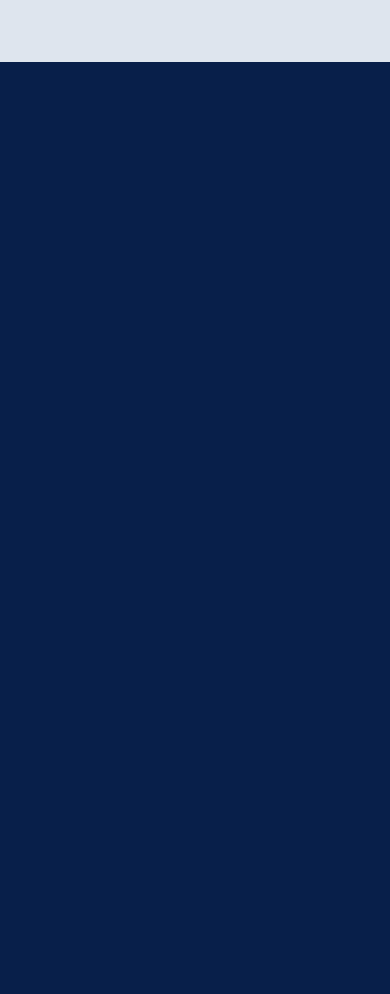
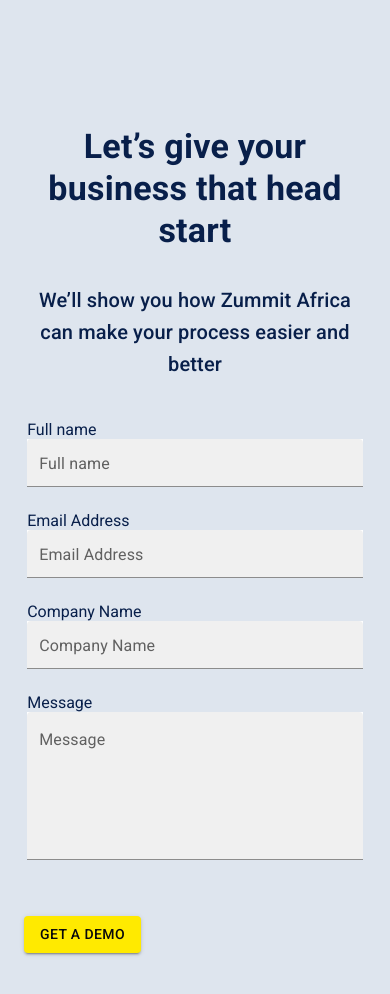
Before and after one commit to Zummit-Africa-Inc/Web-Page-FE, a React (Create React App) app: page / in a window 390 px wide. Shown: the part 2580-3574 px from the top of the page. Before the commit the page ends 2642 px from the top, so only its background shows below. Built offline with nearby package versions, Linux system fonts and the light colour scheme.

Commit message:
contact section fully responsive on mobile view

```diff
--- a/src/App.js
+++ b/src/App.js
@@ -2,6 +2,7 @@
 import Hero from "./Section/Hero"
 import SectionFour from './Section/SectionFour';
 import SectionTwo from './Section/WhyZummit';
+import ContactSection from './Section/ContactSection';
 
 function App() {
   return (
@@ -16,6 +17,9 @@
 
       {/* Section Four */}
       <SectionFour />
+
+      {/* Contact Section */}
+      <ContactSection />
     </>
   );
 }
--- /dev/null
+++ b/src/CSS/contactSection.css
@@ -0,0 +1,10 @@
+@media (min-width:800px) {
+    .contact-section{
+        width: 50%;
+        margin: 0 auto;
+    }
+    .primary-header{
+        /* font-size: 1.625rem; */
+        font-size: 2.125rem;
+    }
+}
--- a/src/Component/Button.js
+++ b/src/Component/Button.js
@@ -5,6 +5,8 @@
   return (
     <Button variant="contained" sx={{backgroundColor:`${bgcolor}`, color:`${color}`, my:'2rem', "&:hover": {
       //you want this to be the same as the backgroundColor above
+
+      //Yes, because it wasn't specified in the mockup design (Action when hovered over the button missing)
       backgroundColor: `${bgcolor}`
   }}}>
       {children}
--- a/src/Component/Typography.js
+++ b/src/Component/Typography.js
@@ -11,9 +11,10 @@
   )
 }
 
-export function Header({children, textSize}) {
+export function Header({children, textSize, textalign,py}) {
+  console.log(py);
     return (
-      <Typography variant={textSize} component={textSize} sx={{py: '1rem'}} >
+      <Typography variant={textSize} component={textSize} sx={{py:'1rem', textAlign:`${textalign}`? `${textalign}`: `left`}} >
           {children}
       </Typography>
     )
--- /dev/null
+++ b/src/Section/ContactSection.js
@@ -0,0 +1,43 @@
+import React from 'react'
+import {PrimaryHeader, Header} from '../Component/Typography'
+import {Box} from '@mui/material'
+import PrimaryButton from '../Component/Button'
+import { TextField} from '@mui/material';
+import '../CSS/contactSection.css'
+
+export default function ContactSection() {
+    const style={
+        formControl: {margin: '1.5rem .2rem'}
+    }
+  return (
+    <Box component='section'
+        sx={{ py: '4rem', backgroundColor: '#DEE5EE', color: '#081F4A'}}
+        px={{xs:3, sm:4, md:'9rem'}}
+    >
+        <PrimaryHeader pbSize='1rem'>Let’s give your business that head start</PrimaryHeader>
+        <Header styled='center' textSize='h6' textalign='center'>
+            We’ll show you how Zummit Africa can make your process easier and better
+        </Header>
+    <Box className='contact-section'>
+        <Box style={style.formControl}>
+            <label htmlFor="fullnames">Full name</label>
+            <TextField id="filled-basic" label="Full name" variant="filled" fullWidth style={{backgroundColor: 'white'}} size="small" />
+        </Box>
+        <Box style={style.formControl}>
+            <label htmlFor="email">Email Address</label>
+            <TextField id="filled-basic" label="Email Address" variant="filled" fullWidth style={{backgroundColor: 'white'}} size="small" />
+        </Box>
+        <Box style={style.formControl}>
+            <label htmlFor="company_name">Company Name</label>
+            <TextField id="filled-basic" label="Company Name" variant="filled" fullWidth style={{backgroundColor: 'white'}} size="small" />
+        </Box>
+        <Box style={style.formControl}>
+            <label htmlFor="company_name">Message</label>
+            <TextField id="filled-basic" label="Message" variant="filled" fullWidth multiline rows="5" style={{backgroundColor: 'white'}}/>
+        </Box>
+        <PrimaryButton color= '#09090B' bgcolor='#FFEA00'>Get a demo</PrimaryButton>
+    </Box>
+
+    </Box>
+  )
+}
--- a/src/components/header.jsx
+++ b/src/components/header.jsx
@@ -5,11 +5,9 @@
 import {
   AppBar,
   Toolbar,
-  Typography,
   Box,
   Tabs,
   Tab,
-  Button,
   useMediaQuery,
   useTheme,
 } from "@mui/material";
```
